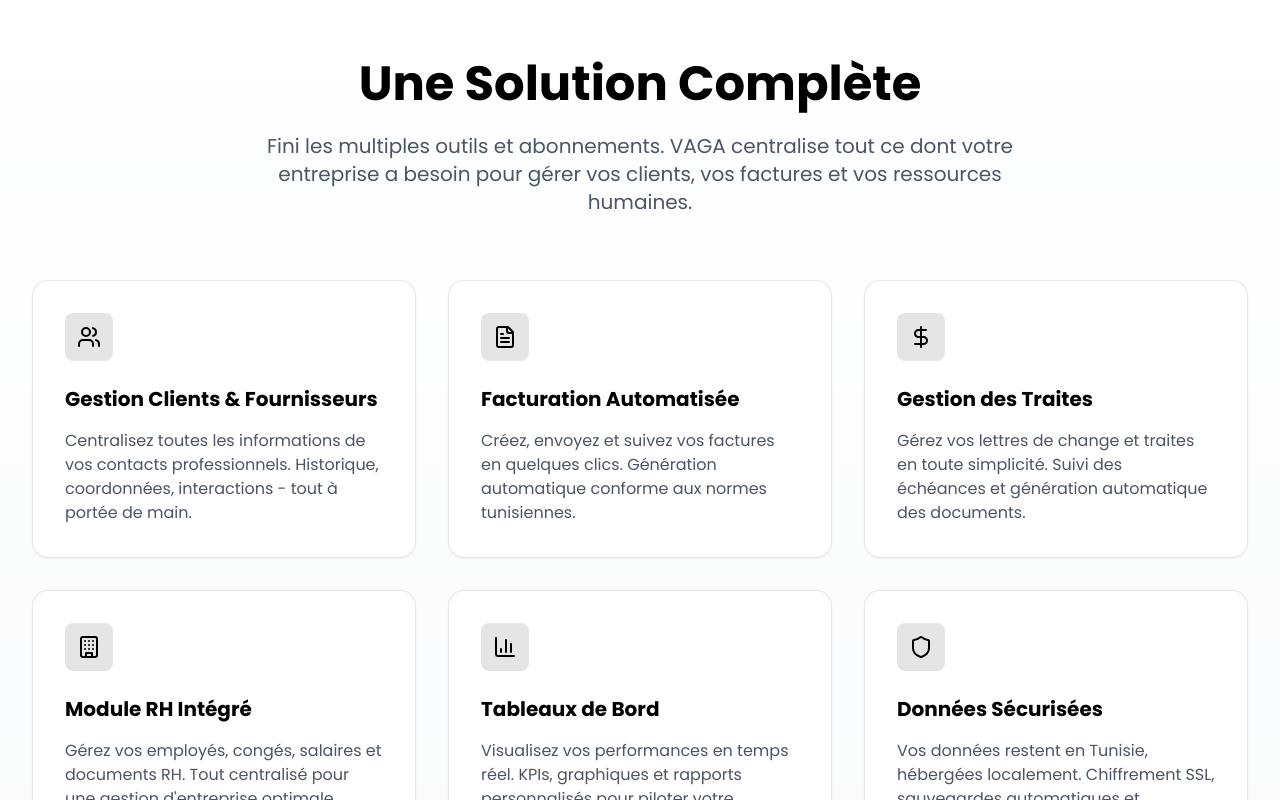
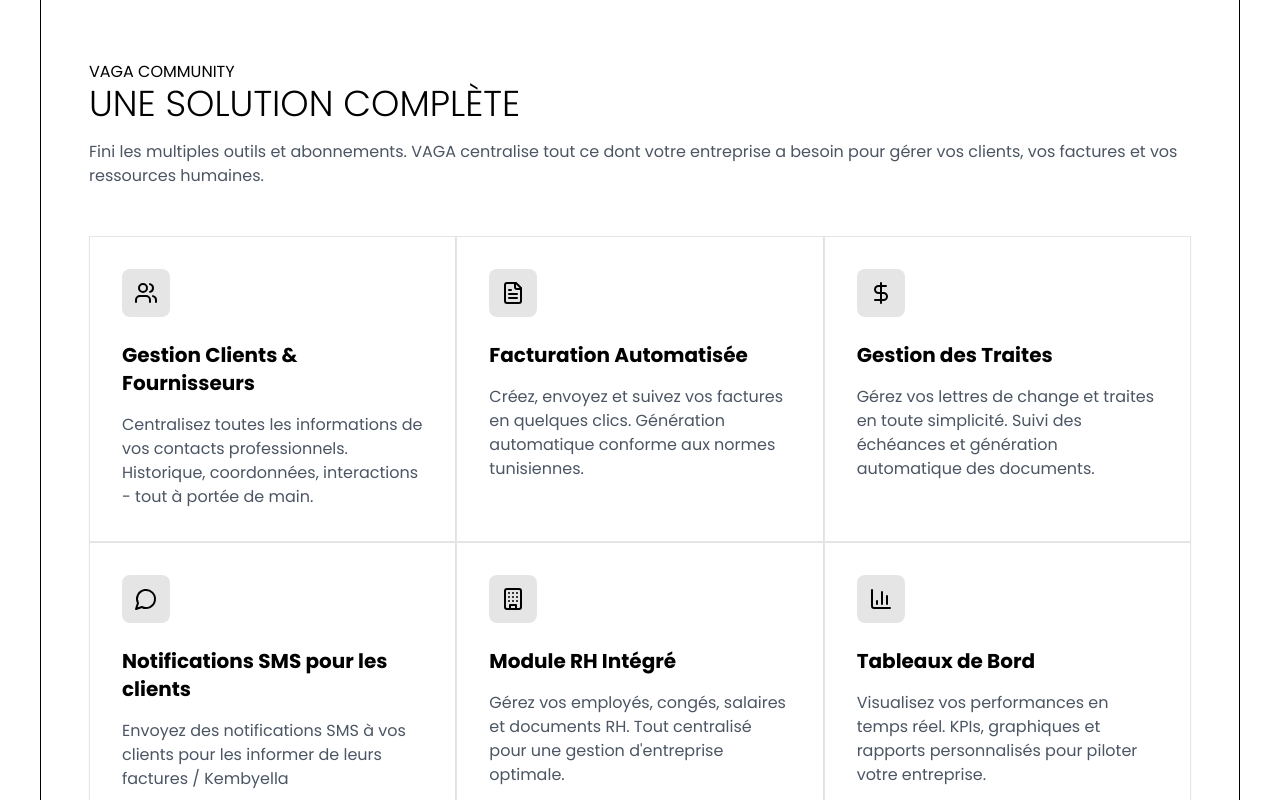
Before and after one commit to vaga-tn/vaga.tn, a Next.js app: page / in a window 1280 px wide. Shown: the part 1520-2320 px from the top of the page. Built offline with nearby package versions, Linux system fonts and the light colour scheme.

Commit message:
Update FeatureSection.tsx

```diff
--- a/src/components/FeatureSection.tsx
+++ b/src/components/FeatureSection.tsx
@@ -1,4 +1,4 @@
-import { Users, FileText, DollarSign, Building, BarChart3, Shield } from 'lucide-react';
+import { Users, FileText, DollarSign, Building, BarChart3, Shield, MessageCircle } from 'lucide-react';
 
 const features = [
   {
@@ -15,6 +15,11 @@ const features = [
     icon: DollarSign,
     title: "Gestion des Traites",
     description: "Gérez vos lettres de change et traites en toute simplicité. Suivi des échéances et génération automatique des documents."
+  },
+  {
+    icon: MessageCircle,
+    title: "Notifications SMS pour les clients",
+    description: "Envoyez des notifications SMS à vos clients pour les informer de leurs factures / Kembyella"
   },
   {
     icon: Building,
@@ -35,25 +40,27 @@ const features = [
 
 export default function FeaturesSection() {
   return (
-    <section id="features" className="py-20 relative bg-gradient-to-b from-white to-gray-50">
-      <div className="relative z-10 max-w-7xl mx-auto px-4 sm:px-6 lg:px-8">
-        <div className="text-center mb-16">
-          <h2 className="text-4xl md:text-5xl font-bold mb-6 text-black">
-            Une Solution Complète
-          </h2>
-          <p className="text-xl text-gray-600 max-w-3xl mx-auto">
+    <section id="features" className="py-20 px-12 relative bg-white border-r border-l border-black max-w-customWidth mx-auto space-y-12">
+
+      <div className="space-y-4">
+        <header>
+          <span>VAGA COMMUNITY</span>
+          <h2 className="text-4xl font-thin antialiased uppercase"> Une Solution Complète</h2>
+        </header>
+
+        <p className="text-base text-gray-600">
           Fini les multiples outils et abonnements. VAGA centralise tout ce dont votre entreprise a besoin
           pour gérer vos clients, vos factures et vos ressources humaines.
         </p>
       </div>
 
-        <div className="grid md:grid-cols-2 lg:grid-cols-3 gap-8">
+      <div className="grid md:grid-cols-2 lg:grid-cols-3">
         {features.map((feature, index) => {
           const IconComponent = feature.icon;
           return (
             <div
               key={index}
-                className="bg-white/95 backdrop-blur-lg border border-black/10 p-8 rounded-2xl hover:bg-white hover:border-black/20 hover:-translate-y-2 transition-all duration-300 shadow-sm"
+              className="bg-white/95 backdrop-blur-lg border border-black/10 p-8 hover:bg-white transition-all duration-300 shadow-sm"
             >
               <div className="w-12 h-12 bg-black/10 rounded-lg flex items-center justify-center mb-6">
                 <IconComponent className="w-6 h-6 text-black" />
@@ -66,7 +73,6 @@ export default function FeaturesSection() {
           );
         })}
       </div>
-      </div>
     </section>
   );
 }
```
Lines whose indentation alone changed are shown as unchanged.
